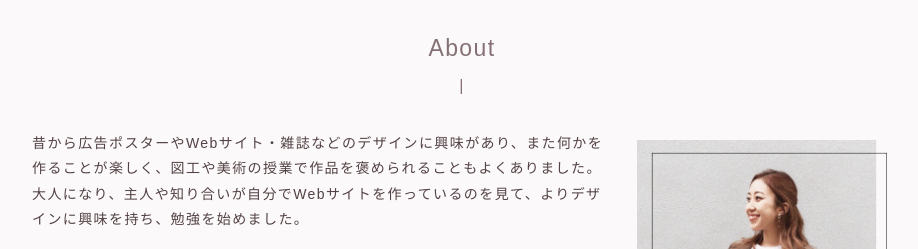
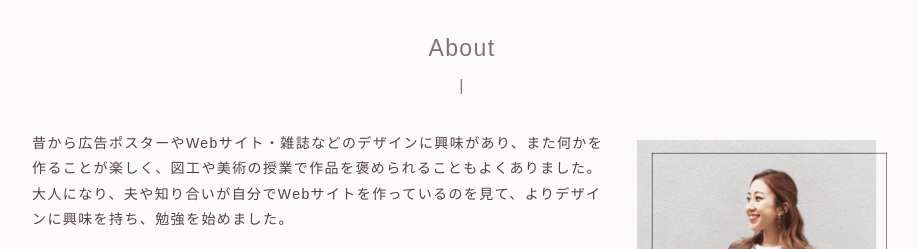
Before and after one commit to mxxi22/Portfolio, a plain HTML site: page index.html in a window 1280 px wide. Shown: the part 1660-1909 px from the top of the page, without its empty margins (178-1096 px from the left). Drawn offline with Linux system fonts and the light colour scheme.

Commit message:
mofified text

```diff
--- a/index.html
+++ b/index.html
@@ -154,7 +154,8 @@
     <div class="fade-block">
     <div class="bl_about_profile">
       <div class="bl_about_txt">
-        <p>昔から広告ポスターやWebサイト・雑誌などのデザインに興味があり、また何かを作ることが楽しく、図工や美術の授業で作品を褒められることもよくありました。大人になり、主人や知り合いが自分でWebサイトを作っているのを見て、よりデザインに興味を持ち、勉強を始めました。</p>
+        <p>昔から広告ポスターやWebサイト・雑誌などのデザインに興味があり、また何かを作ることが楽しく、図工や美術の授業で作品を褒められることもよくありました。
+          大人になり、夫や知り合いが自分でWebサイトを作っているのを見て、よりデザインに興味を持ち、勉強を始めました。</p>
         <div class="spacer"></div>
         <p>ただお洒落なだけじゃない、きちんと伝わるデザインを。今まで培ってきたコミュニケーション能力とホスピタリティで、人々に寄り添ったデザイナーを目指していきます。</p>
         <div class="spacer"></div>
```
